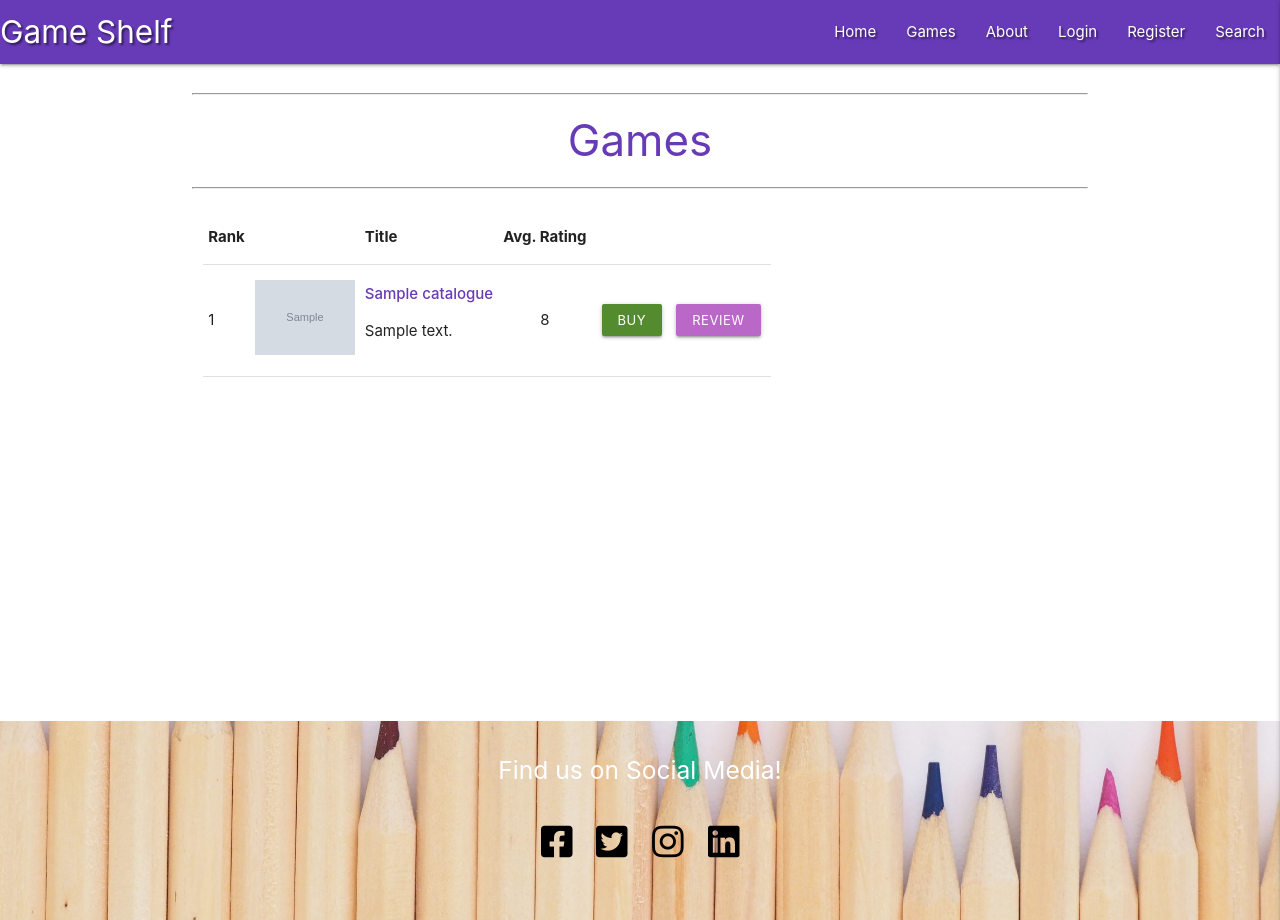
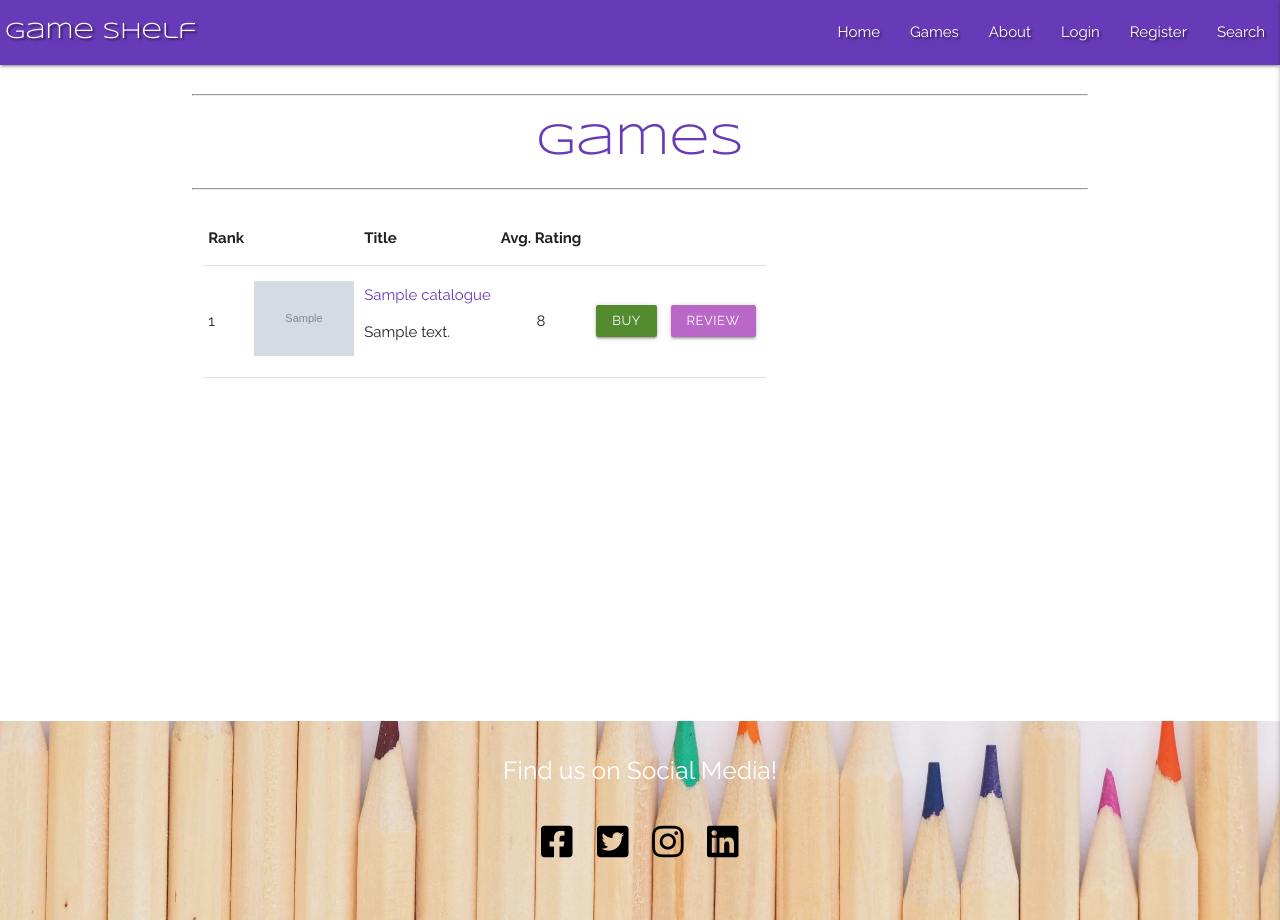
Before and after one commit to NickChapman1988/game-shelf, a Flask app: page / in a window 1280 px wide. Run offline with Flask 2, Linux system fonts and the light colour scheme; grey boxes marked "Sample" are stand-in pictures; a database or web service that is not in the repository returns one stand-in record (values such as "Sample title"); some libraries are stand-ins or nearby versions.

Commit message:
Add Google Fonts

```diff
--- a/static/css/style.css
+++ b/static/css/style.css
@@ -1,3 +1,5 @@
+@import url('https://fonts.googleapis.com/css2?family=Raleway:ital,wght@0,400;0,700;1,400&family=Syncopate:wght@400;700&display=swap');
+
 html, body {
     margin: 0px;
     padding: 0px;
@@ -20,6 +22,22 @@ main {
 }
 
 /*----------------------------------- General --------------------*/
+.site-name {
+    font-family: 'Syncopate', sans-serif;
+    margin-left: 5px;
+    white-space: nowrap;
+    font-size: 1.5rem;
+    text-align: center;
+}
+
+.page-header {
+    font-family: 'Syncopate', sans-serif;
+}
+
+.text {
+    font-family: 'Raleway', sans-serif;
+}
+
 .text-shadow {
     text-shadow: 2px 2px 2px rgba(0, 0, 0, 0.5);
 }
--- a/templates/add_game.html
+++ b/templates/add_game.html
@@ -1,7 +1,7 @@
 {% extends "base.html" %}
 {% block content %}
 
-    <h3 class="deep-purple-text center-align">
+    <h3 class="deep-purple-text center-align page-header">
         Add Game
     </h3>
 
--- a/templates/add_review.html
+++ b/templates/add_review.html
@@ -1,7 +1,7 @@
 {% extends "base.html" %}
 {% block content %}
 
-    <h3 class="deep-purple-text center-align">
+    <h3 class="deep-purple-text center-align page-header">
         Add Review
     </h3>
 
--- a/templates/base.html
+++ b/templates/base.html
@@ -24,9 +24,9 @@
         <!--top navbar-->
         <nav class="nav-extended text-shadow deep-purple">
             <div class="nav-wrapper">
-                <a href="#" class="brand-logo">Game Shelf</a>
+                <a href="#" class="center-align site-name">Game Shelf</a>
                 <a href="#" data-target="mobile-demo" class="sidenav-trigger right"><i class="fas fa-bars"></i></a>
-                <ul class="right hide-on-med-and-down">
+                <ul class="right hide-on-med-and-down text">
                     <li><a href="#">Home</a></li>
                     <li><a href="{{ url_for('get_catalogue') }}">Games</a></li>
                     <li><a href="#">About</a></li>
@@ -43,8 +43,8 @@
         </nav>
 
         <!-- mobile sidenav-->
-        <ul class="sidenav" id="mobile-demo">
-            <li><h4 class="center-align deep-purple-text">Game Shelf</h4></li>
+        <ul class="sidenav text" id="mobile-demo">
+            <li><h4 class="center-align deep-purple-text page-header">Game Shelf</h4></li>
             <li><a href="#">Home</a></li>
             <li><a href="{{ url_for('get_catalogue') }}">Games</a></li>
             <li><a href="#">About</a></li>
@@ -65,7 +65,7 @@
             {% if messages %}
                 {% for message in messages %}
                     <div class="row flashes">
-                        <h4 class="deep-purple lighten-2 white-text center-align">
+                        <h4 class="deep-purple lighten-2 white-text center-align text">
                             {{ message }}
                         </h4>
                     </div>
@@ -74,7 +74,7 @@
         {% endwith %}
     </section>
 
-    <main class="container">
+    <main class="container text">
         {% block content %}
         {% endblock %}
     </main>
@@ -82,7 +82,7 @@
     <footer class="page-footer">
         <div class="container">
             <div class="row">
-                <div class="col s12 center-align">
+                <div class="col s12 center-align text">
                     <h5>Find us on Social Media!</h5>
                     <ul id="social-links">
                         <li class="social-media-icons">
--- a/templates/catalogue.html
+++ b/templates/catalogue.html
@@ -1,7 +1,7 @@
 {% extends "base.html" %}
 {% block content %}
 
-    <h3 class="center-align deep-purple-text">
+    <h3 class="center-align deep-purple-text page-header">
         <hr>
         Games
         <hr>
--- a/templates/edit_game.html
+++ b/templates/edit_game.html
@@ -1,7 +1,7 @@
 {% extends "base.html" %}
 {% block content %}
 
-    <h3 class="deep-purple-text center-align">
+    <h3 class="deep-purple-text center-align page-header">
         Edit Game
     </h3>
 
--- a/templates/edit_review.html
+++ b/templates/edit_review.html
@@ -1,7 +1,7 @@
 {% extends "base.html" %}
 {% block content %}
 
-    <h3 class="deep-purple-text center-align">
+    <h3 class="deep-purple-text center-align page-header">
         Edit Review
     </h3>
 
--- a/templates/login.html
+++ b/templates/login.html
@@ -1,7 +1,7 @@
 {% extends "base.html" %}
 {% block content %}
 
-<h3 class="center-align deep-purple-text">Log In</h3>
+<h3 class="center-align deep-purple-text page-header">Log In</h3>
 
 <div class="row">
     <form class="col s12 m8 offset-m2" method="POST" action="{{ url_for('login') }}">
--- a/templates/profile.html
+++ b/templates/profile.html
@@ -4,7 +4,7 @@
     <div class="row">
         <div class="col s12 m8 offset-m2">
             <div class="card-panel">
-                <h3 class="center-align deep-purple-text">
+                <h3 class="center-align deep-purple-text page-header">
                     {{username|capitalize}}'s Profile
                 </h3>
             </div>
--- a/templates/register.html
+++ b/templates/register.html
@@ -1,7 +1,7 @@
 {% extends "base.html" %}
 {% block content %}
 
-<h3 class="center-align deep-purple-text">Register</h3>
+<h3 class="center-align deep-purple-text page-header">Register</h3>
 
 <div class="row">
     <form class="col s12 m8 offset-m2" method="POST" action="{{ url_for('register') }}">
--- a/templates/view_game.html
+++ b/templates/view_game.html
@@ -2,7 +2,7 @@
 {% block content %}
 
     <hr>
-    <h3 class="center-align deep-purple-text">Individual Game Page</h3>
+    <h3 class="center-align deep-purple-text page-header">Individual Game Page</h3>
     <hr>
 
     <div class="row">
```
